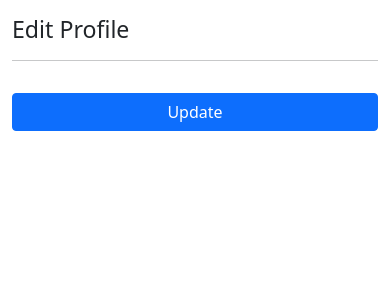
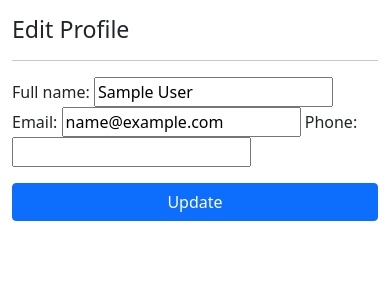
Before and after one commit to MRPARFENTYEV/online-shop-django, a Django app: page /accounts/profile/edit in a window 390 px wide. Shown: the part 241-541 px from the top of the page. Run offline with Django 4.2, Linux system fonts and the light colour scheme; the visitor is signed in with stand-in values (Sample User, id 1); data that the repository does not hold is empty; some libraries are stand-ins or nearby versions.

Commit message:
edit_profile phone is not filling in

```diff
--- a/accounts/forms.py
+++ b/accounts/forms.py
@@ -15,7 +15,7 @@ class UserLoginForm(forms.Form):
         )
     )
 
-
+# 'phone'
 class UserRegistrationForm(forms.Form):
     email = forms.EmailField(
         widget=forms.EmailInput(
@@ -32,10 +32,14 @@ class UserRegistrationForm(forms.Form):
             attrs={'class': 'form-control', 'placeholder': 'password'}
         )
     )
-
+    phone = forms.CharField(
+        widget=forms.TextInput(
+            attrs={'class': 'form-control', 'placeholder': '11 numbers'}
+        )
+    )
 
 class ManagerLoginForm(forms.Form):
-    email = forms.EmailField(
+    email = forms.CharField(
         widget=forms.EmailInput(
             attrs={'class': 'form-control', 'placeholder': 'email'}
         )
@@ -50,4 +54,8 @@ class ManagerLoginForm(forms.Form):
 class EditProfileForm(forms.ModelForm):
     class Meta:
         model = User
-        fields = ['full_name', 'email']
+        fields = ['full_name', 'email', 'phone']
+
+    # full_name = forms.CharField(label='full_name')
+    # email = forms.EmailField(label='email')
+    # phone = forms.CharField(label='phone')
--- a/accounts/managers.py
+++ b/accounts/managers.py
@@ -2,13 +2,13 @@ from django.contrib.auth.models import BaseUserManager
 
 
 class UserManager(BaseUserManager):
-    def create_user(self, email, full_name, password):
+    def create_user(self, email, full_name, password,phone):
         if not email:
             raise ValueError('Email is required!')
         if not full_name:
             raise ValueError('full name is required!')
 
-        user = self.model(email=self.normalize_email(email), full_name=full_name)
+        user = self.model(email=self.normalize_email(email), full_name=full_name,phone=phone )
         user.set_password(password)
         user.save(using=self.db)
         return user
--- a/accounts/models.py
+++ b/accounts/models.py
@@ -7,6 +7,7 @@ from shop.models import Product
 
 class User(AbstractBaseUser):
     email = models.EmailField(max_length=100, unique=True)
+    phone = models.EmailField(max_length=11, unique=True)
     full_name = models.CharField(max_length=100)
     is_admin = models.BooleanField(default=False)
     is_active = models.BooleanField(default=True)
--- a/accounts/templates/edit_profile.html
+++ b/accounts/templates/edit_profile.html
@@ -7,7 +7,7 @@
             {% csrf_token %}
             <h3>Edit Profile</h3>
             <hr>
-            {{ crispy  }}
+            {{ form  }}
             <div class="form-group">
                 <button class="btn btn-primary mt-3 w-100" type="submit">Update</button>
             </div>
--- a/accounts/views.py
+++ b/accounts/views.py
@@ -48,7 +48,7 @@ def user_register(request):
         if form.is_valid():
             data = form.cleaned_data
             user = User.objects.create_user(
-                data['email'], data['full_name'], data['password']
+                data['email'], data['full_name'], data['password'],data['phone']
             )
             return redirect('accounts:user_login')
     else:
```
